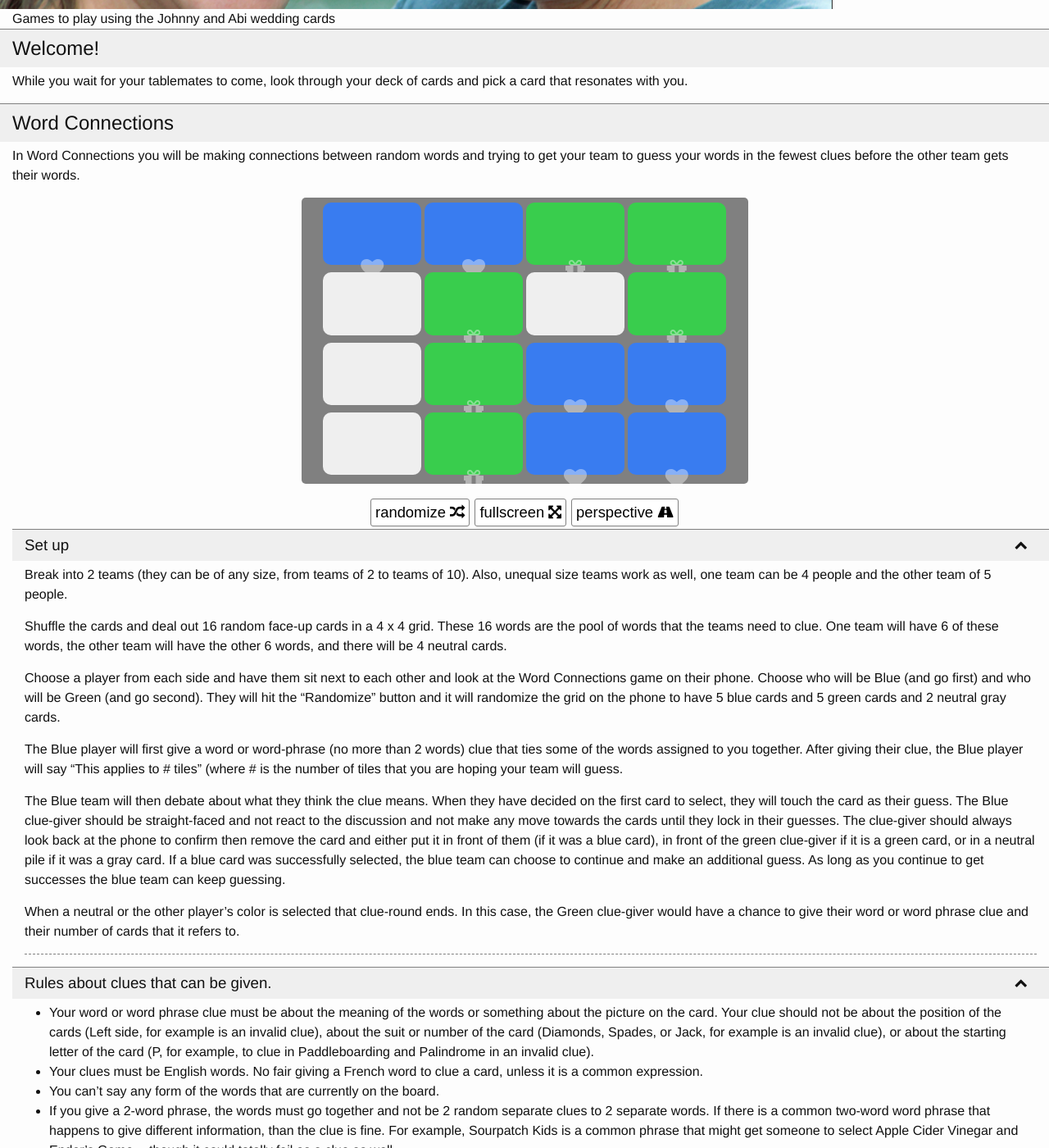
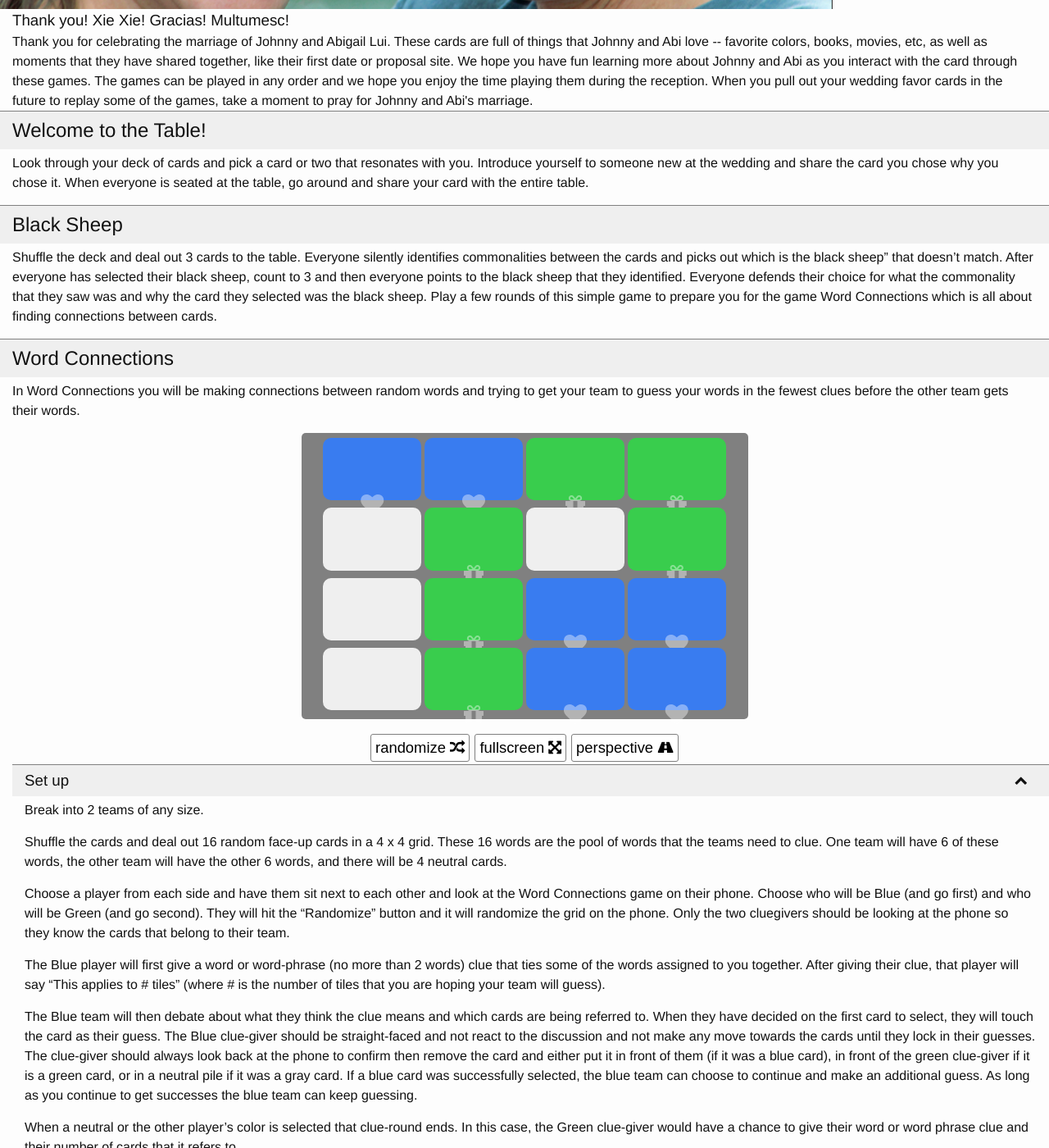
Before and after one commit to rlskoeser/sasgames-cards, a Jekyll site: the page built from _posts/2016-02-20-johnny-and-abi.html, in a window 1280 px wide and 1400 px high, scrolled down 368 px. Shown: the whole window at 82% size. Built offline with Jekyll 4.4.1, drawn with Linux system fonts in a browser that asks for light colours; nearby versions of some CDN libraries; some of the changed text lies outside the part shown.

Commit message:
Update 2016-02-20-johnny-and-abi.html

```diff
--- a/_posts/2016-02-20-johnny-and-abi.html
+++ b/_posts/2016-02-20-johnny-and-abi.html
@@ -12,15 +12,27 @@ extra_js:
 
 <h1 class="page-heading">Johnny and Abi Wedding cards</h1>
 
-<p>Games to play using the Johnny and Abi wedding cards</p>
+<H3>Thank you! Xie Xie! Gracias! Multumesc! </h3>
+<p>Thank you for celebrating the marriage of Johnny and Abigail Lui. These cards are full of things that Johnny and Abi love -- favorite colors, books, movies, etc, as well as moments that they have shared together, like their first date or proposal site. We hope you have fun learning more about Johnny and Abi as you interact with the card through these games. The games can be played in any order and we hope you enjoy the time playing them during the reception. When you pull out your wedding favor cards in the future to replay some of the games, take a moment to pray for Johnny and Abi's marriage.</p>
 
 <div class="game-rules" id="welcome">
     <input id="welcome-toggle" type="checkbox" class="checkbox-toggle"  checked="checked" />
     <label for="welcome-toggle" class="fa"></label>
-    <h2>Welcome!</h2>
+    <h2>Welcome to the Table!</h2>
     <div class="content">
-        <p>While you wait for your tablemates to come, look through your deck of cards and pick a card that resonates with you. </p>
+        <p>Look through your deck of cards and pick a card or two that resonates with you. Introduce yourself to someone new at the wedding and share the card you chose why you chose it. When everyone is seated at the table, go around and share your card with the entire table. </p>
     </div>
+</div>
+
+<div class="game-rules" id="blacksheep">
+<input id="blacksheep-toggle" type="checkbox" class="checkbox-toggle" />
+<label for="blacksheep-toggle" class="fa"></label>
+
+<h2>Black Sheep</h2>
+
+<div class="content">
+<p>Shuffle the deck and deal out 3 cards to the table. Everyone silently identifies commonalities between the cards and picks out which is the black sheep” that doesn’t match. After everyone has selected their black sheep, count to 3 and then everyone points to the black sheep that they identified. Everyone defends their choice for what the commonality that they saw was and why the card they selected was the black sheep.  Play a few rounds of this simple game to prepare you for the game Word Connections which is all about finding connections between cards.</p>
+</div>
 </div>
 
 <div class="game-rules" id="wd-cn">
@@ -41,15 +53,15 @@ extra_js:
 <label for="wd-cn-setup-toggle" class="fa"></label>
 <h3>Set up</h3>
 <div class="content">
-<p>Break into 2 teams (they can be of any size, from teams of 2 to teams of 10). Also, unequal size teams work as well, one team can be 4 people and the other team of 5 people. </p>
+<p>Break into 2 teams of any size. </p>
 
 <p>Shuffle the cards and deal out 16 random face-up cards in a 4 x 4 grid. These 16 words are the pool of words that the teams need to clue. One team will have 6 of these words, the other team will have the other 6 words, and there will be 4 neutral cards. </p>
 
-<p>Choose a player from each side and have them sit next to each other and look at the Word Connections game on their phone. Choose who will be Blue (and go first) and who will be Green (and go second). They will hit the “Randomize” button and it will randomize the grid on the phone to have 5 blue cards and 5 green cards and 2 neutral gray cards. </p>
+<p>Choose a player from each side and have them sit next to each other and look at the Word Connections game on their phone. Choose who will be Blue (and go first) and who will be Green (and go second). They will hit the “Randomize” button and it will randomize the grid on the phone. Only the two cluegivers should be looking at the phone so they know the cards that belong to their team. </p>
 
-<p>The Blue player will first give a word or word-phrase (no more than 2 words) clue that ties some of the words assigned to you together. After giving their clue, the Blue player will say “This applies to # tiles” (where # is the number of tiles that you are hoping your team will guess. </p>
+<p>The Blue player will first give a word or word-phrase (no more than 2 words) clue that ties some of the words assigned to you together. After giving their clue, that player will say “This applies to # tiles” (where # is the number of tiles that you are hoping your team will guess). </p>
 
-<p>The Blue team will then debate about what they think the clue means. When they have decided on the first card to select, they will touch the card as their guess. The Blue clue-giver should be straight-faced and not react to the discussion and not make any move towards the cards until they lock in their guesses. The clue-giver should always look back at the phone to confirm then remove the card and either put it in front of them (if it was a blue card), in front of the green clue-giver if it is a green card, or in a neutral pile if it was a gray card. If a blue card was successfully selected, the blue team can choose to continue and make an additional guess. As long as you continue to get successes the blue team can keep guessing. </p>
+<p>The Blue team will then debate about what they think the clue means and which cards are being referred to. When they have decided on the first card to select, they will touch the card as their guess. The Blue clue-giver should be straight-faced and not react to the discussion and not make any move towards the cards until they lock in their guesses. The clue-giver should always look back at the phone to confirm then remove the card and either put it in front of them (if it was a blue card), in front of the green clue-giver if it is a green card, or in a neutral pile if it was a gray card. If a blue card was successfully selected, the blue team can choose to continue and make an additional guess. As long as you continue to get successes the blue team can keep guessing. </p>
 
 <p>When a neutral or the other player’s color is selected that clue-round ends. In this case, the Green clue-giver would have a chance to give their word or word phrase clue and their number of cards that it refers to.</p>
 </div>
@@ -101,14 +113,3 @@ extra_js:
     and starts a story that has something to do with the flipped card. After a sentence or 2, the next person will lay a card from their hand down and add to the story. After 2 times around the table, the last person wraps up the story with their last card.</p>
     </div>
 </div>
-
-<div class="game-rules" id="blacksheep">
-<input id="blacksheep-toggle" type="checkbox" class="checkbox-toggle" />
-<label for="blacksheep-toggle" class="fa"></label>
-
-<h2>Black Sheep</h2>
-
-<div class="content">
-<p>Shuffle the deck and deal out 3 cards to the table. Everyone silently identifies commonalities between the cards and picks out which is the black sheep” that doesn’t match. After everyone has selected their black sheep, count to 3 and then everyone points to the black sheep that they identified. Everyone defends their choice for what the commonality that they saw was and why the card they selected was the black sheep.</p>
-</div>
-</div>
```
